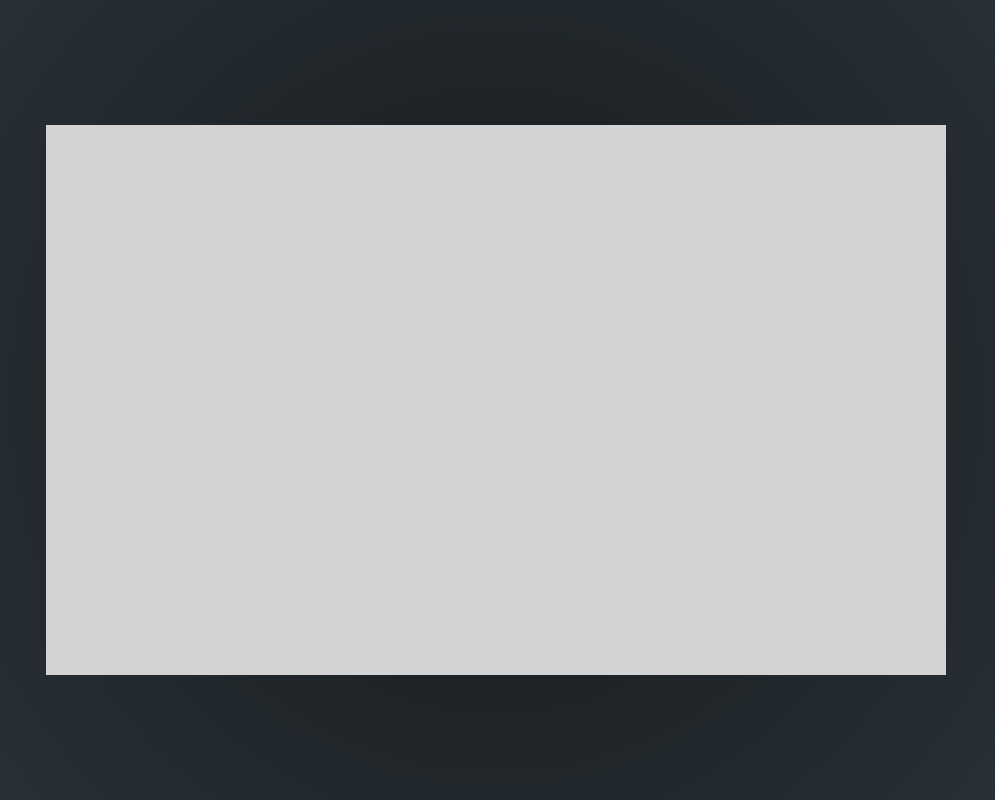
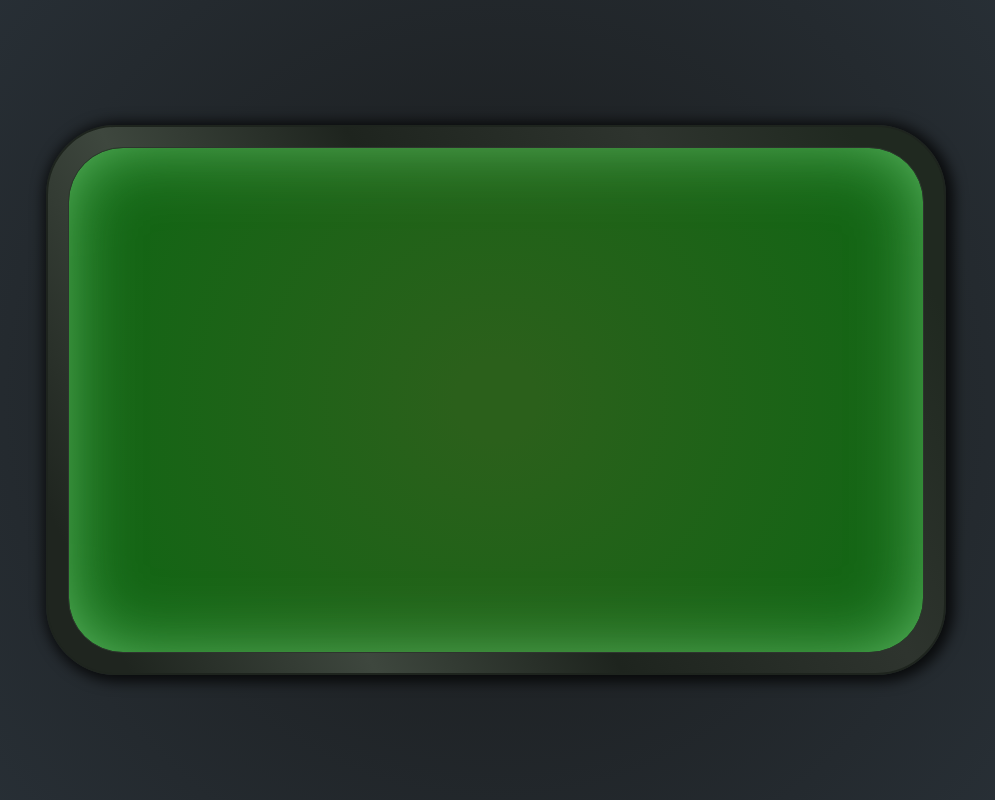
Before and after one commit to Yurimcalex/Mind_reader, a website built with Vite: page index.html in a window 1280 px wide. Shown: the whole page, without its empty margins (144-1139 px from the left). Built offline with nearby package versions, Linux system fonts and the light colour scheme.

Commit message:
style: card table

```diff
--- a/index.html
+++ b/index.html
@@ -8,9 +8,12 @@
   </head>
   <body>
     <div class="wrapper">
-      <div id="vw" class="view">
-        <canvas id="canv" height="300" width="300"></canvas>
+      <div class="wrapper__view">
+        <div id="vw" class=" view">
+          <canvas id="canv" height="300" width="300"></canvas>
+        </div>
       </div>
+
 
       <div class="control">
         <div class="contr_bord">
--- a/src/styles/index.css
+++ b/src/styles/index.css
@@ -16,12 +16,27 @@ body {
 	background: radial-gradient(circle, rgba(26,28,29,1) 8%, rgba(41,49,56,1) 94%);
 }
 
-/*------------------veiw block-----------------*/
-.view {
+.wrapper__view {
+	height: 550px;
 	width: 80%;
 	max-width: 900px;
-	height: 550px;
-	background: lightgray;
+	display: flex;
+	padding: 20px;
+	border: 2px solid #1e241e;
+	border-radius: 70px;
+	background: rgb(31,37,31);
+	background: linear-gradient(63deg, rgba(31,37,31,1) 7%, rgba(62,71,62,1) 28%, rgba(30,36,30,1) 49%, rgba(46,52,46,1) 74%, rgba(32,41,32,1) 92%);
+	box-shadow: 3px 2px 13px 5px rgba(0,0,0,0.75);
+}
+
+
+.view {
+	width: 100%;
+	border: 1px solid #2e342e;
+	border-radius: 55px;
+	background: rgb(43,96,27);
+	background: radial-gradient(circle, rgba(43,96,27,1) 8%, rgba(16,102,20,1) 94%);
+	box-shadow: inset 0px 0px 80px -14px rgba(114,207,120,1);
 }
 
 /*#vw {
@@ -49,7 +64,7 @@ body {
 	float: right;*/
 }
 
-.contr_bord {
+/*.contr_bord {
 	border: 2px solid silver;
 	border-radius: 0 5px 0 0;
 }
@@ -99,7 +114,7 @@ body {
 
 #next.btns_bord {
 	border-color: red;
-}
+}*/
 /*-----------end control block-----------------*/
 /*------------------tips block-----------------*/
 
```
